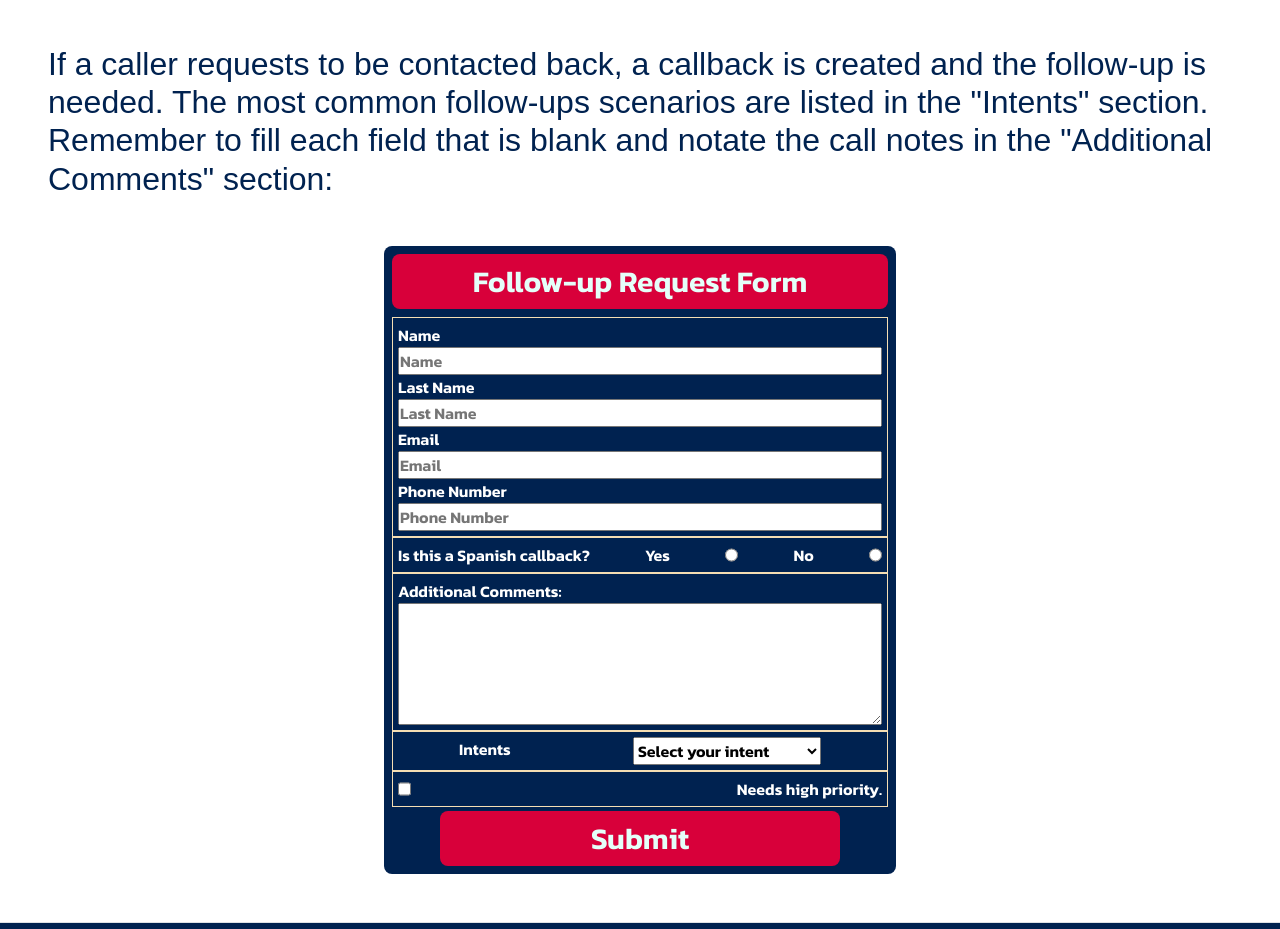
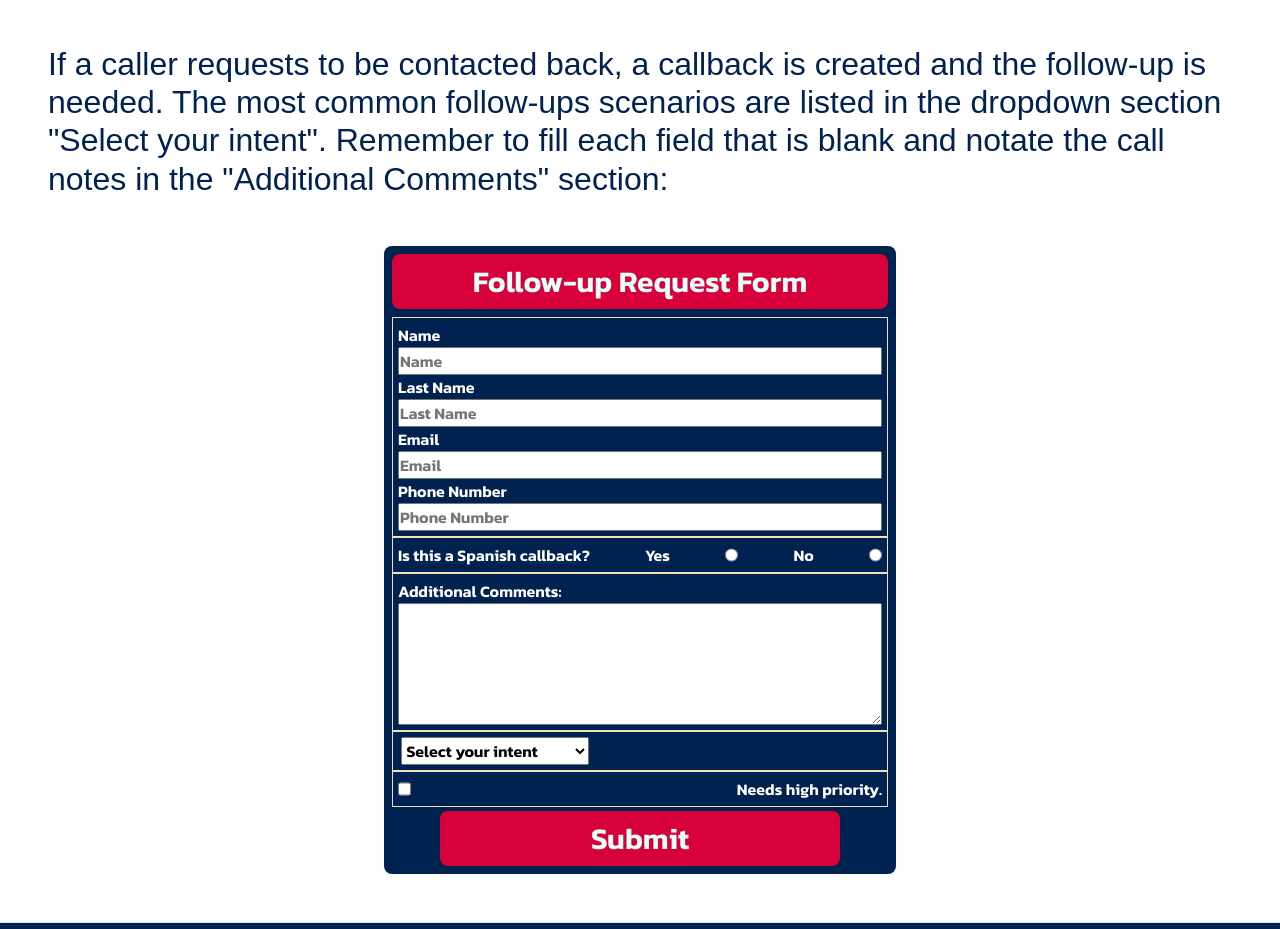
Before and after one commit to danifel01/Proyecto-Final-Daniel-Paez-53795, a plain HTML site: page pages/contacts.html in a window 1280 px wide. Shown: the part 127-1056 px from the top of the page. Drawn offline with nearby package versions, Linux system fonts and the light colour scheme; a web font is replaced by a local one.

Commit message:
cambios en contacts

```diff
--- a/pages/contacts.html
+++ b/pages/contacts.html
@@ -30,7 +30,7 @@
   </header>
   <main>
     <div class="subtitle2 my-5 ms-md-5 me-md-5">
-        <h2> If a caller requests to be contacted back, a callback is created and the follow-up is needed. The most common follow-ups scenarios are listed in the "Intents" section. Remember to fill each field that is blank and notate the call notes in the "Additional Comments" section: </h2>
+        <h2> If a caller requests to be contacted back, a callback is created and the follow-up is needed. The most common follow-ups scenarios are listed in the dropdown section "Select your intent". Remember to fill each field that is blank and notate the call notes in the "Additional Comments" section: </h2>
     </div>
     <article class="survey text-center mb-sm-5">
         <legend class="title2 text-center "> Follow-up Request Form </legend>
@@ -58,8 +58,8 @@
                         <label> Additional Comments: </label>
                         <textarea name="" id="" cols="40" rows="5"></textarea>
                     </div>
-                    <div class="box d-flex justify-content-around text-white">
-                        <label> Intents </label>
+                    <div class="box flex-column text-start text-white">
+                        <label></label>
                         <select>
                             <option> Select your intent </option>
                             <option> Supervisor Callback </option>
```
